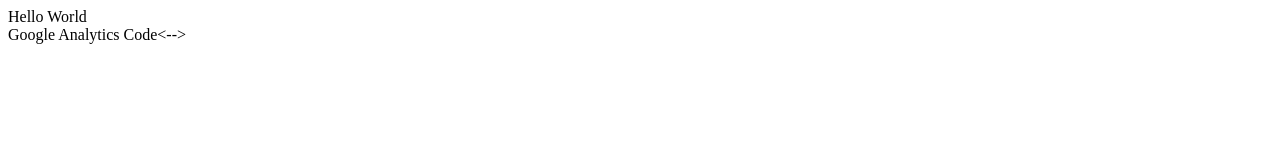
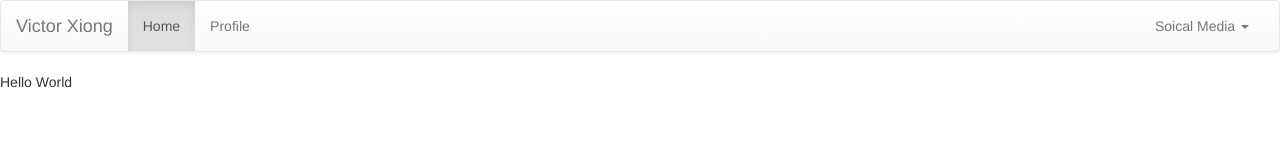
Before and after one commit to victor-xiong/victor-xiong.github.io, a plain HTML site: page index.html in a window 1280 px wide. Drawn offline with nearby package versions, Linux system fonts and the light colour scheme.

Commit message:
Add navigation bar for index.html and add profile.html blank page

```diff
--- a/index.html
+++ b/index.html
@@ -2,12 +2,59 @@
 <html>
 <head>
   <title>Victor Xiong's Profile Page</title>
+
+  <!-- Import jQuery -->
+  <!-- jQuery (necessary for Bootstrap's JavaScript plugins) -->
+  <script src="https://ajax.googleapis.com/ajax/libs/jquery/1.11.1/jquery.min.js"></script>
+  <!-- Import Bootstrap -->
+  <!-- Latest compiled and minified CSS -->
+  <link rel="stylesheet" href="https://maxcdn.bootstrapcdn.com/bootstrap/3.3.1/css/bootstrap.min.css">
+  <!-- Optional theme -->
+  <link rel="stylesheet" href="https://maxcdn.bootstrapcdn.com/bootstrap/3.3.1/css/bootstrap-theme.min.css">
+  <!-- Latest compiled and minified JavaScript -->
+  <script src="https://maxcdn.bootstrapcdn.com/bootstrap/3.3.1/js/bootstrap.min.js"></script>
 </head>
 
 <body>
+  <!-- Navigation Bar -->
+  <nav class="navbar navbar-default">
+    <div class="container-fluid">
+    <!-- Brand and toggle get grouped for better mobile display -->
+      <div class="navbar-header">
+        <button type="button" class="navbar-toggle collapsed" data-toggle="collapse" data-target="#bs-example-navbar-collapse-1">
+        <span class="sr-only">Toggle navigation</span>
+        <span class="icon-bar"></span>
+        <span class="icon-bar"></span>
+        <span class="icon-bar"></span>
+        </button>
+        <a class="navbar-brand" href="index.html">Victor Xiong</a>
+      </div><!-- /.navbar-header -->
+
+      <!-- Collect the nav links, forms, and other content for toggling -->
+      <div class="collapse navbar-collapse" id="bs-example-navbar-collapse-1">
+        <ul class="nav navbar-nav">
+          <li class="active"><a href="#">Home <span class="sr-only">(current)</span></a></li>
+          <li><a href="profile.html">Profile</a></li>
+        </ul>
+
+        <ul class="nav navbar-nav navbar-right">
+          <li class="dropdown">
+            <a href="#" class="dropdown-toggle" data-toggle="dropdown" role="button" aria-expanded="false">
+              Soical Media <span class="caret"></span>
+            </a>
+            <ul class="dropdown-menu" role="menu">
+              <li><a href="https://www.facebook.com/lingchen.xiong">Facebook</a></li>
+              <li><a href="https://github.com/victor-xiong">Github</a></li>
+            </ul>
+          </li>
+        </ul>
+      </div><!-- /.navbar-collapse -->
+    </div><!-- /.container-fluid -->
+  </nav>
+
   <div>Hello World</div>
 
-    <!-->Google Analytics Code<-->
+  <!-- Google Analytics Code -->
   <script>
     (function(i,s,o,g,r,a,m){i['GoogleAnalyticsObject']=r;i[r]=i[r]||function(){
     (i[r].q=i[r].q||[]).push(arguments)},i[r].l=1*new Date();a=s.createElement(o),
```
Also changed, not shown: profile.html (added). Lines whose indentation alone changed are shown as unchanged.
